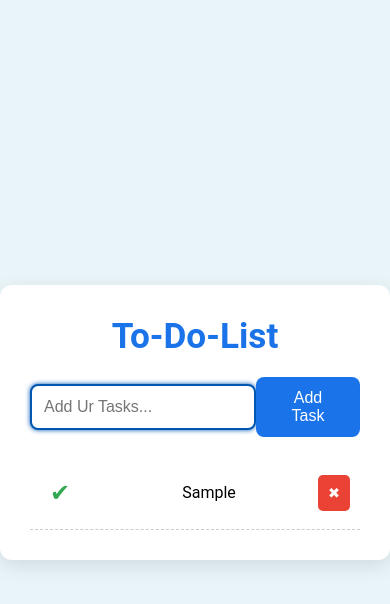
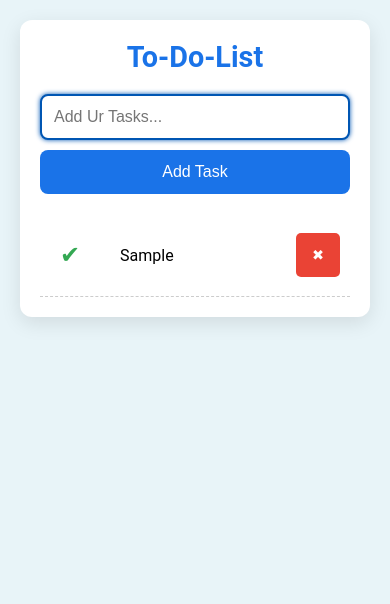
Before and after one commit to U-Aravindhakumar/To-Do-List, a plain HTML site: page index.html in a window 390 px wide. Both pictures are taken after typing "Sample" into the empty fields and a click on the button "Add Task". Drawn offline with Linux system fonts and the light colour scheme.

Commit message:
Update style.css

```diff
--- a/style.css
+++ b/style.css
@@ -9,9 +9,10 @@ body {
     font-family: 'Roboto', sans-serif;
     display: flex;
     justify-content: center;
-    align-items: center;
+    align-items: flex-start;
     min-height: 100vh;
     background-color: #e8f4f8;
+    padding: 20px;
 }
 
 .container {
@@ -19,7 +20,8 @@ body {
     border-radius: 12px;
     padding: 30px;
     box-shadow: 0 6px 20px rgba(0, 0, 0, 0.1);
-    width: 500px;
+    width: 100%;
+    max-width: 500px;
 }
 
 h1 {
@@ -32,13 +34,13 @@ h1 {
 
 .input-container {
     display: flex;
-    justify-content: space-between;
-    align-items: center;
+    flex-direction: column;
+    gap: 10px;
     margin-bottom: 20px;
 }
 
 input[type="text"] {
-    width: 70%;
+    width: 100%;
     padding: 12px;
     font-size: 1rem;
     border-radius: 8px;
@@ -61,24 +63,23 @@ button {
     font-size: 1rem;
     cursor: pointer;
     transition: 0.3s;
+    min-height: 44px;
 }
 
 button:hover {
     background-color: #0056b3;
 }
 
-
 ul {
     list-style: none;
     padding: 0;
 }
 
-
 li {
     display: flex;
     justify-content: space-between;
     align-items: center;
-    padding: 10px 0;
+    padding: 15px 0;
     border-bottom: 1px dashed #ccc;
     font-size: 1rem;
 }
@@ -91,22 +92,24 @@ li button {
     cursor: pointer;
     margin-right: 10px;
     transition: 0.3s;
+    min-height: 44px;
+    min-width: 44px;
 }
 
 li button:hover {
     color: #0c661b;
 }
 
-
 li .remove-btn {
     background-color: #ea4335;
     color: #fff;
     border: none;
     border-radius: 5px;
-    padding: 10px 10px;
+    padding: 10px 15px;
     cursor: pointer;
     font-size: 0.9rem;
     transition: 0.3s;
+    min-height: 44px;
 }
 
 li .remove-btn:hover {
@@ -117,3 +120,39 @@ li .remove-btn:hover {
     text-decoration: line-through;
     color: #6c757d;
 }
+
+@media (min-width: 768px) {
+    .input-container {
+        flex-direction: row;
+        justify-content: space-between;
+    }
+
+    input[type="text"] {
+        width: 70%;
+    }
+
+    body {
+        align-items: center;
+        padding: 0;
+    }
+}
+
+@media (max-width: 480px) {
+    .container {
+        padding: 20px;
+    }
+
+    h1 {
+        font-size: 1.8rem;
+    }
+
+    li {
+        flex-wrap: wrap;
+        gap: 10px;
+    }
+
+    li span {
+        flex: 1;
+        min-width: 150px;
+    }
+}
```
